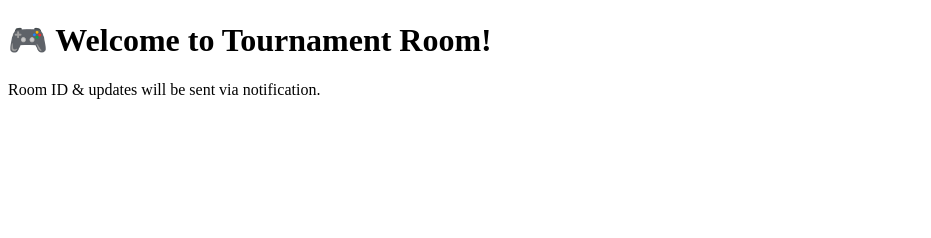
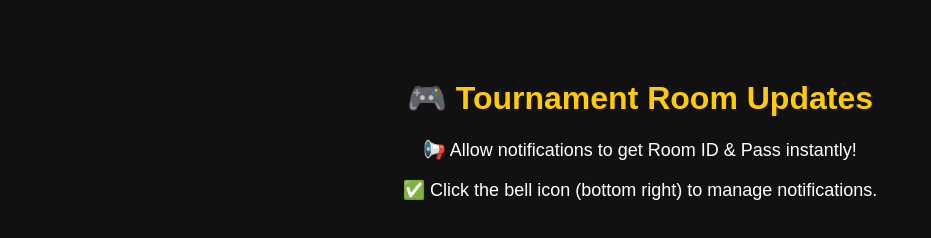
Before and after one commit to SpaceWorkSuman/Tournament-app, a plain HTML site: page index.html in a window 1280 px wide. Shown: the whole page, without its empty margins (0-931 px from the left). Drawn offline with Linux system fonts and the light colour scheme.

Commit message:
Update index.html

```diff
--- a/index.html
+++ b/index.html
@@ -1,22 +1,40 @@
 <!DOCTYPE html>
-<html>
+<html lang="en">
   <head>
-  <meta charset="UTF-8">
-  <title>My Tournament App</title>
-
-  <!-- ✅ OneSignal SDK -->
-  <script src="https://cdn.onesignal.com/sdks/OneSignalSDK.js" async=""></script>
+    <meta charset="UTF-8" />
+    <title>Tournament Room Updates</title>
+    <!-- OneSignal SDK -->
+    <script src="https://cdn.onesignal.com/sdks/OneSignalSDK.js" async></script>
     <script>
       window.OneSignal = window.OneSignal || [];
-    OneSignal.push(function() {
+      OneSignal.push(function () {
         OneSignal.init({
-        appId: "appId: "be1353c8-f98a-41c3-92b9-f70903c4e9bc"", // ⬅️ Replace this
+          appId: "be1353c8-f98a-41c3-92b9-f70903c4e9bc",
+          notifyButton: {
+            enable: true,
+          },
         });
       });
     </script>
+    <style>
+      body {
+        font-family: Arial, sans-serif;
+        background: #111;
+        color: #fff;
+        text-align: center;
+        padding: 50px;
+      }
+      h1 {
+        color: #ffcc00;
+      }
+      p {
+        font-size: 18px;
+      }
+    </style>
   </head>
   <body>
-  <h1>🎮 Welcome to Tournament Room!</h1>
-  <p>Room ID & updates will be sent via notification.</p>
+    <h1>🎮 Tournament Room Updates</h1>
+    <p>📢 Allow notifications to get Room ID & Pass instantly!</p>
+    <p>✅ Click the bell icon (bottom right) to manage notifications.</p>
   </body>
 </html>
```
Lines whose indentation alone changed are shown as unchanged.
